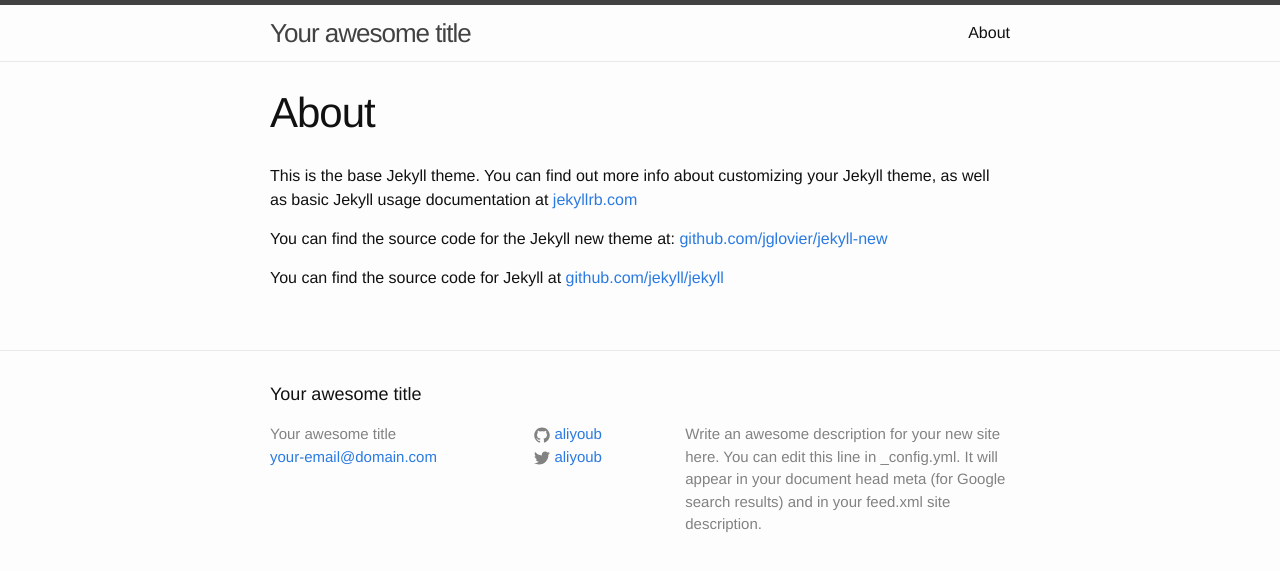
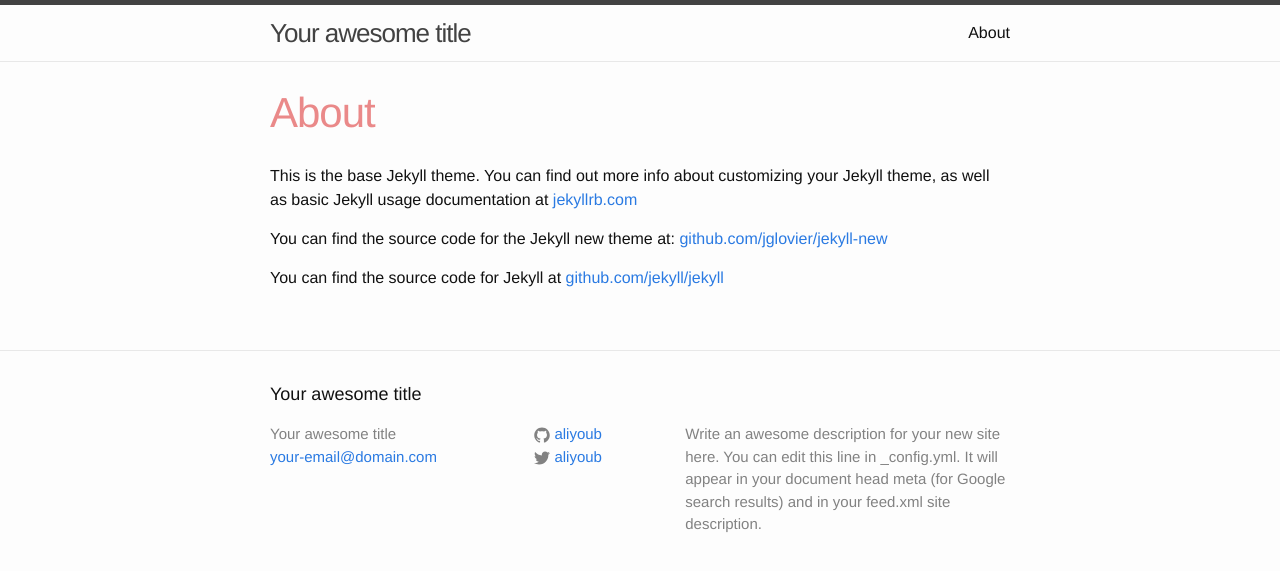
Before and after one commit to abiForSofteam/abiForSofteam.github.io, a Jekyll site: the page built from about.md, in a window 1280 px wide. Shown: the top 571 px of the page. Built offline with Jekyll 4.4.1, drawn with Linux system fonts in a browser that asks for light colours.

Commit message:
first commit

```diff
--- a/_sass/_layout.scss
+++ b/_sass/_layout.scss
@@ -201,6 +201,7 @@
     font-size: 42px;
     letter-spacing: -1px;
     line-height: 1;
+    color: rgb(234, 137, 137);
 
     @include media-query($on-laptop) {
         font-size: 36px;
```
